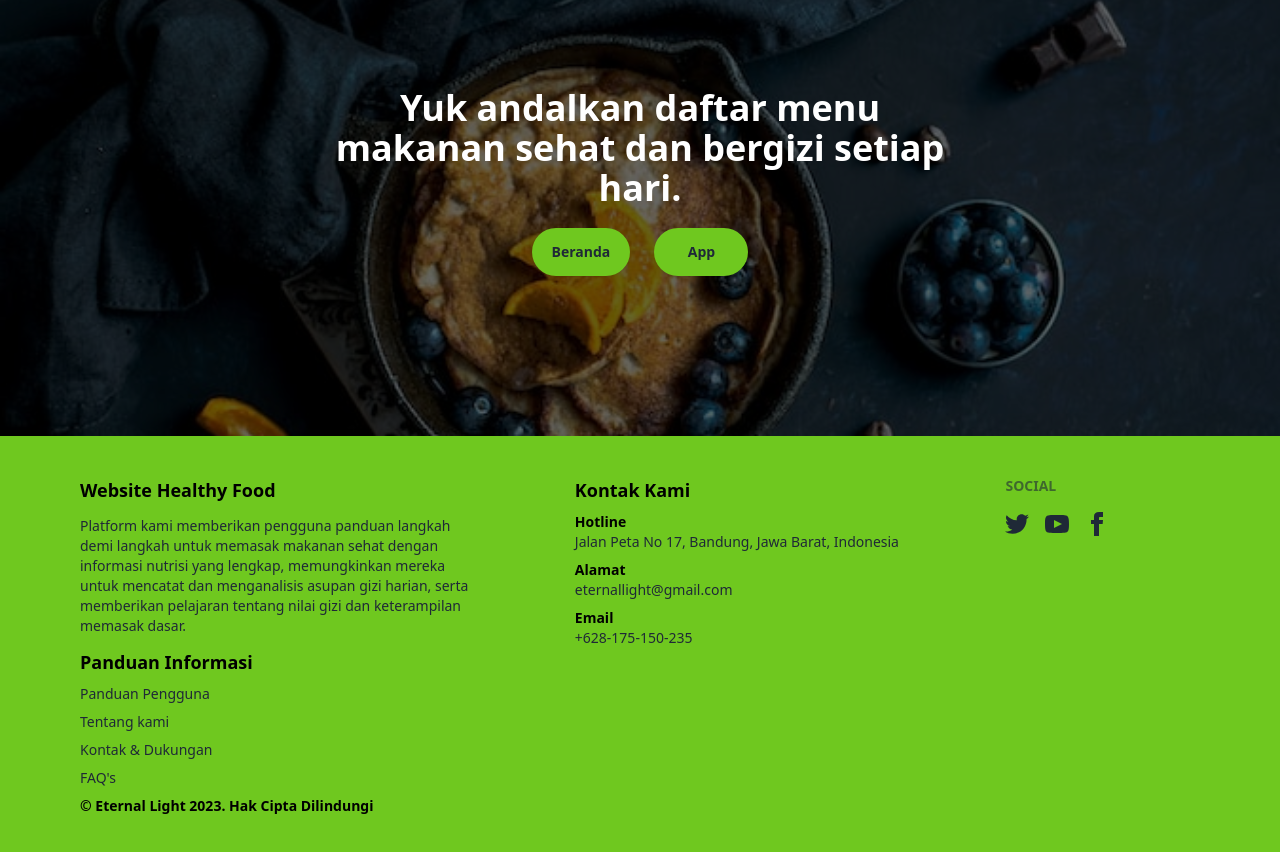
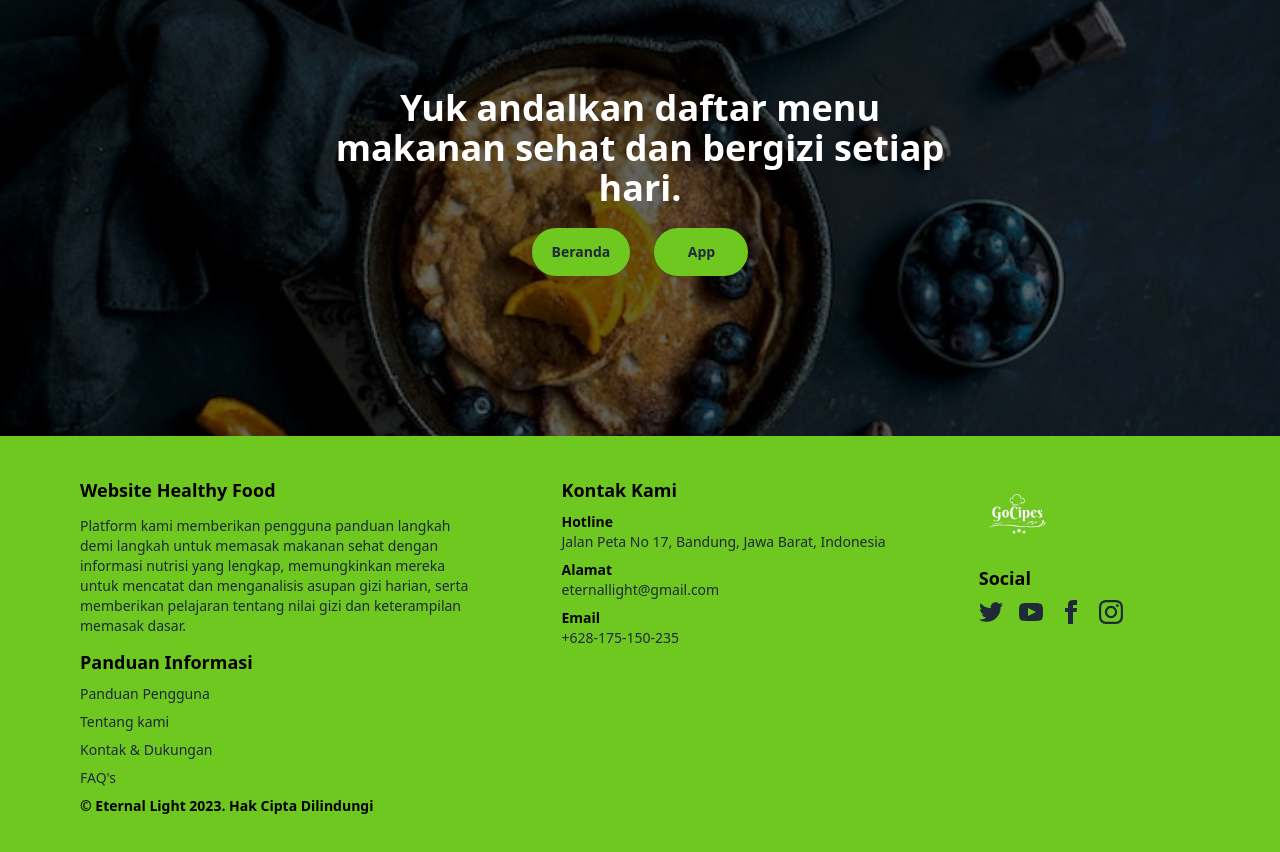
Before and after one commit to BeCipes/Web-Development, a React (Vite) app: page / in a window 1280 px wide. Shown: the part 2696-3548 px from the top of the page. Built offline with nearby package versions, Linux system fonts and the light colour scheme.

Commit message:
Kontak & Dukungan

```diff
--- a/src/Component/GridBeranda.jsx
+++ b/src/Component/GridBeranda.jsx
@@ -5,7 +5,7 @@
     <div className="mb-40 mx-10 max-w-full">
       <div className="grid grid-cols-2 gap-10">
         {/* Card 1 */}
-        <div className="flex bg-black text-white rounded-md h-72 -z-20">
+        <div className="flex bg-black text-white rounded-md h-72 -z-0">
           {/* Image Side */}
           <div className="w-1/2 relative -z-10" style={{ transform: "translateY(-20px) translateX(-15px)" }}>
             <img
@@ -23,12 +23,12 @@
             <p className="text-white mb-4 text-center">
               Rasakan manfaat kesehatan yang akan Anda dapatkan dengan memilih makanan sehat. Kami selalu siap mendengar dari Anda dan memberikan dukungan yang Anda butuhkan.
             </p>
-            <button className="btn bg-grab border-none rounded-3xl px-10 text-hitam ">Kontak&Dukungan</button>
+            <a href="/ContactUs"><button className="rounded-3xl bg-grab px-10 h-10 text-semibold hover:bg-gray-100 text-hitam">Kontak & Dukungan</button></a>
           </div>
         </div>
 
         {/* Card 2 */}
-        <div className="flex bg-black text-white rounded-md h-72 -z-20">
+        <div className="flex bg-black text-white rounded-md h-72 -z-0">
           {/* Image Side */}
           <div className="w-1/2 relative -z-10" style={{ transform: "translateY(-20px) translateX(-15px)" }}>
             <img
@@ -46,7 +46,7 @@
             <p className="text-white mb-4 text-center">
               Bergabunglah dengan kami dalam perjalanan menuju gaya hidup yang lebih sehat dan nikmat dengan resep-resep terbaik dari Healty Food Recipes.
             </p>
-            <button className="btn bg-grab border-none rounded-3xl px-10 text-hitam">Download Aplikasi</button>
+            <a href=""><button className="rounded-3xl bg-grab px-10 h-10 text-semibold hover:bg-gray-100 text-hitam">Download Aplikasi</button></a>
           </div>
         </div>
       </div>
--- a/src/Component/footer.jsx
+++ b/src/Component/footer.jsx
@@ -51,7 +51,8 @@
           </div>
         </nav>
         <nav>
-          <header className="footer-title">Social</header>
+          <img src="public/assets/gocipes.png" alt="logo" className="w-20 h-auto" />
+          <header className="font-semibold text-lg text-black">Social</header>
           <div className="grid grid-flow-col gap-4">
             <a>
               <svg
@@ -86,6 +87,18 @@
                 <path d="M9 8h-3v4h3v12h5v-12h3.642l.358-4h-4v-1.667c0-.955.192-1.333 1.115-1.333h2.885v-5h-3.808c-3.596 0-5.192 1.583-5.192 4.615v3.385z"></path>
               </svg>
             </a>
+            <a>
+              <svg
+                xmlns="http://www.w3.org/2000/svg"
+                width="24"
+                height="24"
+                fill="currentColor"
+                viewBox="0 0 24 24">
+                <path
+                  d="M12 2.163c3.204 0 3.584.012 4.85.07 3.252.148 4.771 1.691 4.919 4.919.058 1.265.069 1.645.069 4.849 0 3.205-.012 3.584-.069 4.849-.149 3.225-1.664 4.771-4.919 4.919-1.266.058-1.644.07-4.85.07-3.204 0-3.584-.012-4.849-.07-3.26-.149-4.771-1.699-4.919-4.92-.058-1.265-.07-1.644-.07-4.849 0-3.204.013-3.583.07-4.849.149-3.227 1.664-4.771 4.919-4.919 1.266-.057 1.645-.069 4.849-.069zm0-2.163c-3.259 0-3.667.014-4.947.072-4.358.2-6.78 2.618-6.98 6.98-.059 1.281-.073 1.689-.073 4.948 0 3.259.014 3.668.072 4.948.2 4.358 2.618 6.78 6.98 6.98 1.281.058 1.689.072 4.948.072 3.259 0 3.668-.014 4.948-.072 4.354-.2 6.782-2.618 6.979-6.98.059-1.28.073-1.689.073-4.948 0-3.259-.014-3.667-.072-4.947-.196-4.354-2.617-6.78-6.979-6.98-1.281-.059-1.69-.073-4.949-.073zm0 5.838c-3.403 0-6.162 2.759-6.162 6.162s2.759 6.163 6.162 6.163 6.162-2.759 6.162-6.163c0-3.403-2.759-6.162-6.162-6.162zm0 10.162c-2.209 0-4-1.79-4-4 0-2.209 1.791-4 4-4s4 1.791 4 4c0 2.21-1.791 4-4 4zm6.406-11.845c-.796 0-1.441.645-1.441 1.44s.645 1.44 1.441 1.44c.795 0 1.439-.645 1.439-1.44s-.644-1.44-1.439-1.44z" />
+              </svg>
+            </a>
+
           </div>
         </nav>
       </footer>
--- a/src/Pages/Beranda.jsx
+++ b/src/Pages/Beranda.jsx
@@ -8,7 +8,7 @@
     <div className="Poppins">
       <Navbar />
       <div className="hero">
-        <div className="hero-content -z-50 flex-col text-center lg:flex-row-reverse">
+        <div className="hero-content -z-0 flex-col text-center lg:flex-row-reverse">
           <img
             src="public/assets/home1.jpg"
             className="max-w-sm rounded-full mx-10 mt-10"
@@ -21,11 +21,7 @@
               Tempat inspirasi dan kreasi dalam memasak makanan sehat. <br />
               Mari mulai menjelajahi dunia kuliner kami.
             </p>
-            <a href="/blog">
-              <button className="btn bg-grab border-none rounded-3xl px-10 text-hitam ">
-                Blog
-              </button>
-            </a>
+            <a href="/Blog"><button className="rounded-3xl bg-grab px-10 h-10 text-semibold hover:bg-gray-100 text-hitam">Blog</button></a>
           </div>
         </div>
       </div>
@@ -47,7 +43,7 @@
               baik.
             </p>
             <a href="">
-              <button className="btn bg-grab border-none rounded-3xl px-10 text-hitam">
+              <button className="btn bg-grab hover:bg-gray-100 border-none rounded-3xl px-10 text-hitam">
                 Landing Page
               </button>
             </a>
--- a/src/Pages/ContactUs.jsx
+++ b/src/Pages/ContactUs.jsx
@@ -8,9 +8,9 @@
       <div className="py-5 relative h-128">
         <div className="flex items-center justify-center w-full h-full">
           <div className="w-1/2 px-40">
-            <h2 className="text-3xl  mt-5 font-semibold">Hubungi Kami</h2>
-            <h2 className="">Silahkan Hubungi Kami Secara Nyaman</h2>
-            <h2 className="">Kapanpun. Dimanapun</h2>
+            <h2 className="text-3xl  mt-5 font-semibold text-hitam">Hubungi Kami</h2>
+            <h2 className=" mt-5 font-medium text-hitam">Silahkan Hubungi Kami Secara Nyaman</h2>
+            <h2 className=" font-medium text-hitam">Kapanpun. Dimanapun</h2>
           </div>
           <div className="w-1/2 flex-1 flex justify-center">
             <img
@@ -26,7 +26,7 @@
       </div>
       <div className="w-3/4 mx-auto flex justify-center text-center">
         <div
-          className="flex flex-col flex-1 gap-y-3 p-10 m-10"
+          className="flex flex-col flex-1 gap-y-3 p-10 m-10 rounded-lg"
           style={{ backgroundColor: "#79E018" }}
         >
           <img className="w-12 mx-auto" src="public/assets/alamat.png" />
@@ -39,7 +39,7 @@
           </p>
         </div>
         <div
-          className="flex flex-col flex-1 gap-y-3 p-10 m-10"
+          className="flex flex-col flex-1 gap-y-3 p-10 m-10 rounded-lg"
           style={{ backgroundColor: "#79E018" }}
         >
           <img className="w-20 mx-auto" src="public/assets/hotline.png" />
@@ -49,7 +49,7 @@
           <p>+628-175-150-235</p>
         </div>
         <div
-          className="flex flex-col flex-1 gap-y-3 p-10 m-10"
+          className="flex flex-col flex-1 gap-y-3 p-10 m-10 rounded-lg"
           style={{ backgroundColor: "#79E018" }}
         >
           <img className="w-20 mx-auto" src="public/assets/email.png" />
@@ -81,7 +81,7 @@
         <div className="flex-1 h-full">
           <img
             className="w-full h-96 object-cover object-center"
-            src="public/assets/homemade-salad.jpg"
+            src="public/assets/homemade-salad.png"
           />
         </div>
         <div className="flex flex-col flex-1 text-center h-96 gap-y-10 bg-black justify-center">
@@ -95,7 +95,7 @@
           <a href="#">
             <button
               type="button"
-              className="btn btn-rounded bg-grab px-md-5 mt-1 tombol3 rounded-full px-5 py-1 text-black border-none hover:bg-white hover:text-white"
+              className="btn rounded-3xl bg-grab px-md-5 mt-1  px-5 py-1 text-black border-none hover:bg-gray-100"
               style={{
                 backgroundColor: "#79E018",
 
@@ -111,7 +111,7 @@
       <div>
         <div className="flex justify-center"></div>
         <div className="w-1/2 px-40"></div>
-        <h3 className="flex justify-center text-3xl  mt-5 font-bold text-black">
+        <h3 className="flex justify-center text-3xl  mt-10 font-bold text-black">
           Kirimi Kami Pesan
         </h3>
         <h2 className=" flex justify-center mt-5 font-medium  text-2x1 text-label text-black">
```
